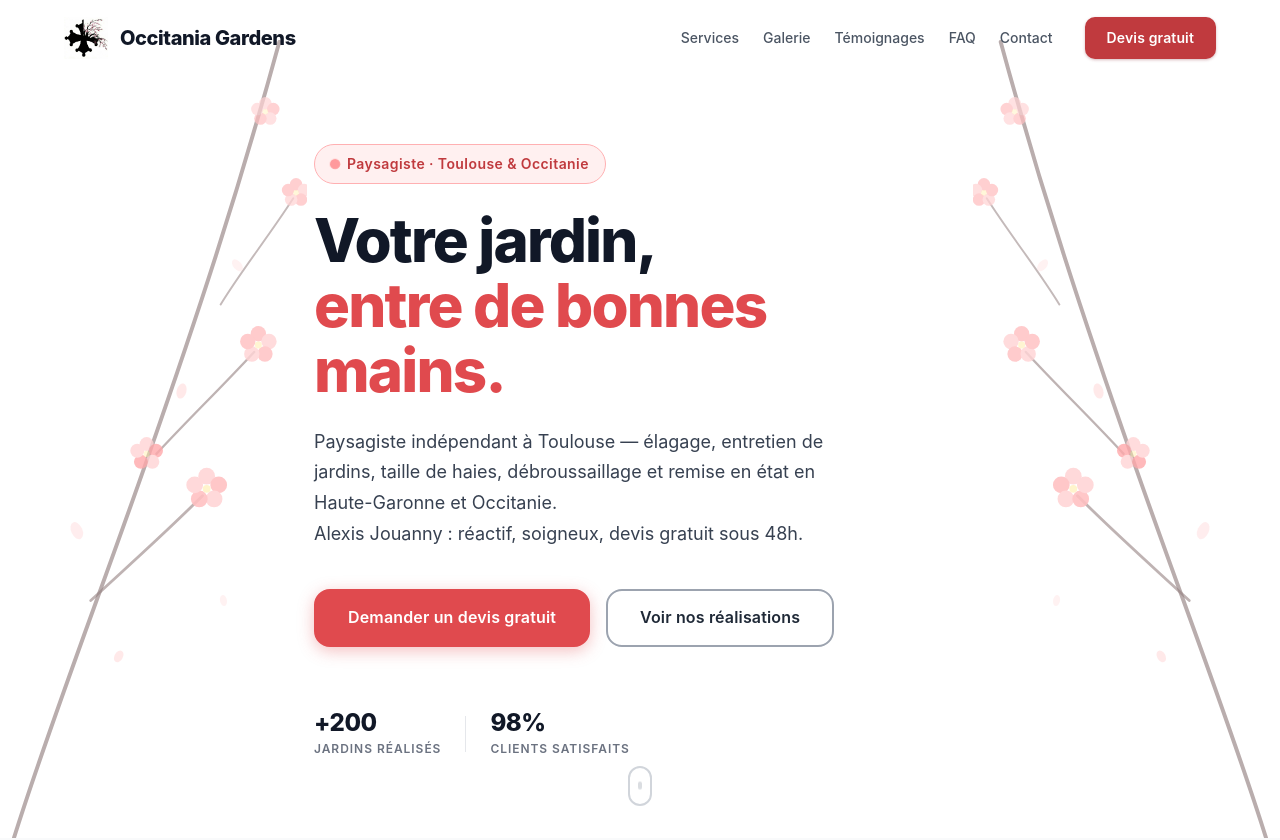
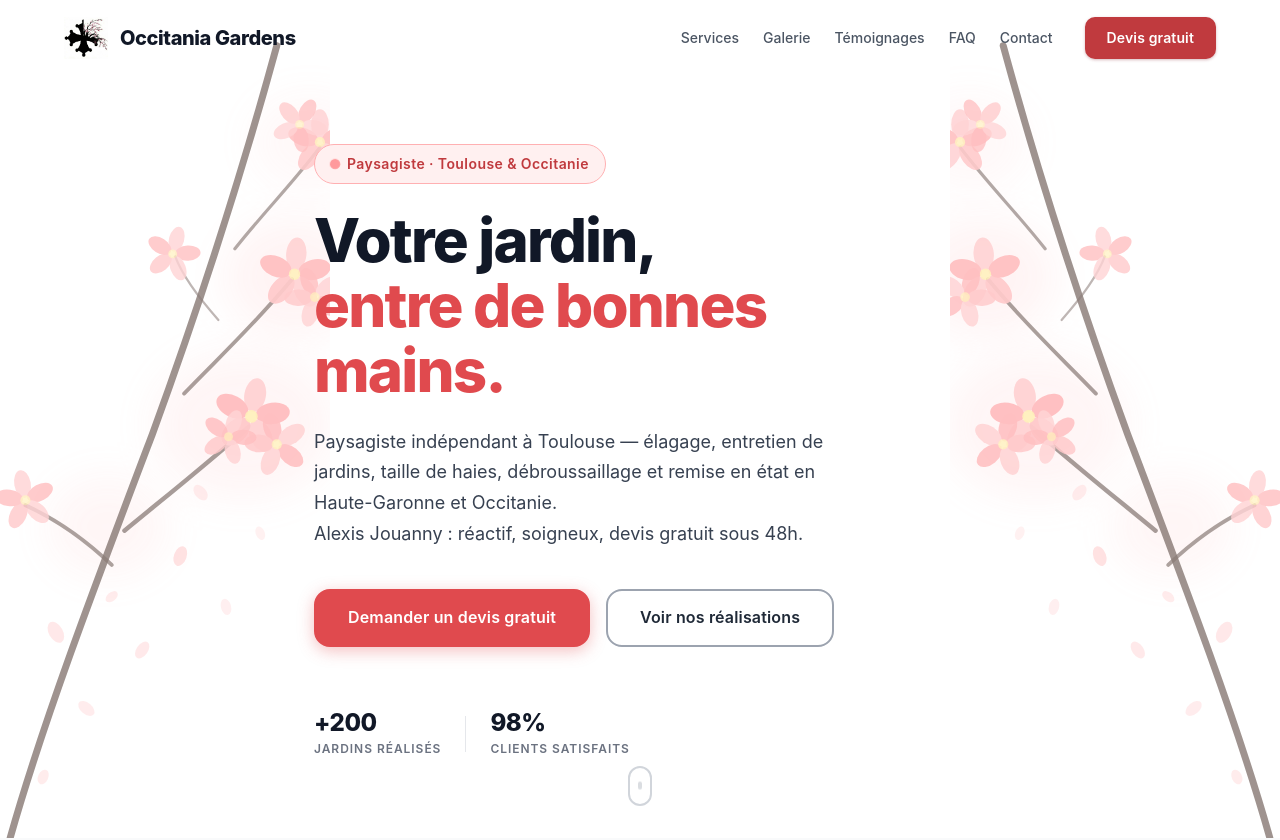
Before and after one commit to Madara-cmyk/template-paysagiste, a React (Vite) app: page / in a window 1280 px wide. Shown: the top 840 px of the page. Built offline with nearby package versions, Linux system fonts and the light colour scheme.

Commit message:
Hero : cerisiers redessinés — pétales vrais, clusters denses, halos aquarelle

```diff
--- a/src/components/Hero.jsx
+++ b/src/components/Hero.jsx
@@ -1,75 +1,129 @@
 function CherryBlossom() {
   return (
-    <svg viewBox="0 0 220 600" xmlns="http://www.w3.org/2000/svg" fill="none">
+    <svg viewBox="0 0 260 660" xmlns="http://www.w3.org/2000/svg" fill="none">
+      <defs>
+        <filter id="wc" x="-60%" y="-60%" width="220%" height="220%">
+          <feGaussianBlur stdDeviation="16"/>
+        </filter>
+      </defs>
+
+      {/* Watercolor washes behind flower clusters */}
+      <ellipse cx="192" cy="335" rx="72" ry="58" fill="#FFB0B2" opacity="0.22" filter="url(#wc)"/>
+      <ellipse cx="232" cy="218" rx="55" ry="46" fill="#FF8B8E" opacity="0.17" filter="url(#wc)"/>
+      <ellipse cx="244" cy="112" rx="46" ry="38" fill="#FFB0B2" opacity="0.15" filter="url(#wc)"/>
+      <ellipse cx="85"  cy="415" rx="48" ry="40" fill="#FF9EA0" opacity="0.16" filter="url(#wc)"/>
+
       {/* Main branch */}
-      <path d="M10 600 C35 520 70 430 105 330 C140 230 170 140 200 30"
-            stroke="#3d1a1a" strokeWidth="2.8" strokeLinecap="round" opacity="0.65"/>
-      {/* Sub-branch 1 */}
-      <path d="M65 430 C92 405 118 382 145 355"
-            stroke="#3d1a1a" strokeWidth="2" strokeLinecap="round" opacity="0.6"/>
-      {/* Sub-branch 2 */}
-      <path d="M112 325 C135 300 158 278 182 252"
-            stroke="#3d1a1a" strokeWidth="1.7" strokeLinecap="round" opacity="0.6"/>
-      {/* Sub-branch 3 */}
-      <path d="M158 218 C174 192 192 170 210 142"
-            stroke="#3d1a1a" strokeWidth="1.4" strokeLinecap="round" opacity="0.55"/>
+      <path d="M8 660 C34 568 76 458 120 342 C158 238 188 146 218 36"
+            stroke="#2a1008" strokeWidth="5.5" strokeLinecap="round" opacity="0.82"/>
+      {/* Sub-branch left */}
+      <path d="M88 445 C64 422 42 408 20 398"
+            stroke="#2a1008" strokeWidth="3" strokeLinecap="round" opacity="0.7"/>
+      {/* Sub-branch right lower */}
+      <path d="M98 418 C132 390 165 364 196 336"
+            stroke="#2a1008" strokeWidth="3.5" strokeLinecap="round" opacity="0.75"/>
+      {/* Sub-branch right mid */}
+      <path d="M145 310 C174 280 202 254 230 220"
+            stroke="#2a1008" strokeWidth="3" strokeLinecap="round" opacity="0.72"/>
+      {/* Sub-branch right upper */}
+      <path d="M185 196 C207 168 230 145 252 116"
+            stroke="#2a1008" strokeWidth="2.5" strokeLinecap="round" opacity="0.65"/>
+      {/* Small twig */}
+      <path d="M172 252 C156 234 144 218 138 202"
+            stroke="#2a1008" strokeWidth="1.8" strokeLinecap="round" opacity="0.55"/>
 
-      {/* Flower 1 — end of sub-branch 1 */}
-      <g transform="translate(148,350)" opacity="0.88">
-        <circle cx="0"    cy="-9"  r="6" fill="#FFB0B2"/>
-        <circle cx="8.6"  cy="-2.8" r="6" fill="#FF8B8E"/>
-        <circle cx="5.3"  cy="7.3" r="6" fill="#FFB0B2"/>
-        <circle cx="-5.3" cy="7.3" r="6" fill="#FF8B8E"/>
-        <circle cx="-8.6" cy="-2.8" r="6" fill="#FFB0B2"/>
-        <circle cx="0" cy="0" r="2.8" fill="#FFE066" opacity="0.7"/>
+      {/* ── CLUSTER 1 — lower right (3 flowers) ── */}
+      <g transform="translate(198,328)" opacity="0.97">
+        <g transform="rotate(10)"><ellipse cx="0" cy="-17" rx="8.5" ry="13.5" fill="#FFB0B2"/></g>
+        <g transform="rotate(82)"><ellipse cx="0" cy="-17" rx="8.5" ry="13.5" fill="#FF8B8E"/></g>
+        <g transform="rotate(154)"><ellipse cx="0" cy="-17" rx="8.5" ry="13.5" fill="#FFB0B2"/></g>
+        <g transform="rotate(226)"><ellipse cx="0" cy="-17" rx="8.5" ry="13.5" fill="#FF9EA0"/></g>
+        <g transform="rotate(298)"><ellipse cx="0" cy="-17" rx="8.5" ry="13.5" fill="#FF8B8E"/></g>
+        <circle cx="0" cy="0" r="5" fill="#FFE580" opacity="0.9"/>
+      </g>
+      <g transform="translate(218,350)" opacity="0.88">
+        <g transform="rotate(-15)"><ellipse cx="0" cy="-14" rx="7" ry="11.5" fill="#FF8B8E"/></g>
+        <g transform="rotate(57)"><ellipse cx="0" cy="-14" rx="7" ry="11.5" fill="#FFB0B2"/></g>
+        <g transform="rotate(129)"><ellipse cx="0" cy="-14" rx="7" ry="11.5" fill="#FF8B8E"/></g>
+        <g transform="rotate(201)"><ellipse cx="0" cy="-14" rx="7" ry="11.5" fill="#FFB0B2"/></g>
+        <g transform="rotate(273)"><ellipse cx="0" cy="-14" rx="7" ry="11.5" fill="#FF9EA0"/></g>
+        <circle cx="0" cy="0" r="4" fill="#FFE580" opacity="0.85"/>
+      </g>
+      <g transform="translate(180,344)" opacity="0.84">
+        <g transform="rotate(20)"><ellipse cx="0" cy="-12" rx="6" ry="10" fill="#FFB0B2"/></g>
+        <g transform="rotate(92)"><ellipse cx="0" cy="-12" rx="6" ry="10" fill="#FF8B8E"/></g>
+        <g transform="rotate(164)"><ellipse cx="0" cy="-12" rx="6" ry="10" fill="#FFB0B2"/></g>
+        <g transform="rotate(236)"><ellipse cx="0" cy="-12" rx="6" ry="10" fill="#FF9EA0"/></g>
+        <g transform="rotate(308)"><ellipse cx="0" cy="-12" rx="6" ry="10" fill="#FF8B8E"/></g>
+        <circle cx="0" cy="0" r="3.5" fill="#FFE580" opacity="0.8"/>
       </g>
 
-      {/* Flower 2 — end of sub-branch 2 */}
-      <g transform="translate(185,247)" opacity="0.82">
-        <circle cx="0"    cy="-8"  r="5.5" fill="#FF8B8E"/>
-        <circle cx="7.6"  cy="-2.5" r="5.5" fill="#FFB0B2"/>
-        <circle cx="4.7"  cy="6.5" r="5.5" fill="#FF8B8E"/>
-        <circle cx="-4.7" cy="6.5" r="5.5" fill="#FFB0B2"/>
-        <circle cx="-7.6" cy="-2.5" r="5.5" fill="#FF8B8E"/>
-        <circle cx="0" cy="0" r="2.5" fill="#FFE066" opacity="0.65"/>
+      {/* ── CLUSTER 2 — mid right (2 flowers) ── */}
+      <g transform="translate(232,216)" opacity="0.93">
+        <g transform="rotate(5)"><ellipse cx="0" cy="-16" rx="8" ry="13" fill="#FFB0B2"/></g>
+        <g transform="rotate(77)"><ellipse cx="0" cy="-16" rx="8" ry="13" fill="#FF8B8E"/></g>
+        <g transform="rotate(149)"><ellipse cx="0" cy="-16" rx="8" ry="13" fill="#FFB0B2"/></g>
+        <g transform="rotate(221)"><ellipse cx="0" cy="-16" rx="8" ry="13" fill="#FF9EA0"/></g>
+        <g transform="rotate(293)"><ellipse cx="0" cy="-16" rx="8" ry="13" fill="#FF8B8E"/></g>
+        <circle cx="0" cy="0" r="4.5" fill="#FFE580" opacity="0.88"/>
+      </g>
+      <g transform="translate(248,234)" opacity="0.82">
+        <g transform="rotate(-20)"><ellipse cx="0" cy="-13" rx="6.5" ry="11" fill="#FF8B8E"/></g>
+        <g transform="rotate(52)"><ellipse cx="0" cy="-13" rx="6.5" ry="11" fill="#FFB0B2"/></g>
+        <g transform="rotate(124)"><ellipse cx="0" cy="-13" rx="6.5" ry="11" fill="#FF8B8E"/></g>
+        <g transform="rotate(196)"><ellipse cx="0" cy="-13" rx="6.5" ry="11" fill="#FFB0B2"/></g>
+        <g transform="rotate(268)"><ellipse cx="0" cy="-13" rx="6.5" ry="11" fill="#FF9EA0"/></g>
+        <circle cx="0" cy="0" r="3.8" fill="#FFE580" opacity="0.82"/>
       </g>
 
-      {/* Flower 3 — on main branch mid-point */}
-      <g transform="translate(105,325)" opacity="0.8">
-        <circle cx="0"    cy="-7"  r="5" fill="#FFB0B2"/>
-        <circle cx="6.7"  cy="-2.2" r="5" fill="#FF6165"/>
-        <circle cx="4.1"  cy="5.7" r="5" fill="#FFB0B2"/>
-        <circle cx="-4.1" cy="5.7" r="5" fill="#FF6165"/>
-        <circle cx="-6.7" cy="-2.2" r="5" fill="#FFB0B2"/>
-        <circle cx="0" cy="0" r="2.2" fill="#FFE066" opacity="0.6"/>
+      {/* ── CLUSTER 3 — upper (2 flowers) ── */}
+      <g transform="translate(252,112)" opacity="0.88">
+        <g transform="rotate(0)"><ellipse cx="0" cy="-14" rx="7" ry="12" fill="#FFB0B2"/></g>
+        <g transform="rotate(72)"><ellipse cx="0" cy="-14" rx="7" ry="12" fill="#FF8B8E"/></g>
+        <g transform="rotate(144)"><ellipse cx="0" cy="-14" rx="7" ry="12" fill="#FFB0B2"/></g>
+        <g transform="rotate(216)"><ellipse cx="0" cy="-14" rx="7" ry="12" fill="#FF9EA0"/></g>
+        <g transform="rotate(288)"><ellipse cx="0" cy="-14" rx="7" ry="12" fill="#FF8B8E"/></g>
+        <circle cx="0" cy="0" r="4" fill="#FFE580" opacity="0.85"/>
+      </g>
+      <g transform="translate(236,98)" opacity="0.76">
+        <g transform="rotate(30)"><ellipse cx="0" cy="-12" rx="6" ry="10" fill="#FF8B8E"/></g>
+        <g transform="rotate(102)"><ellipse cx="0" cy="-12" rx="6" ry="10" fill="#FFB0B2"/></g>
+        <g transform="rotate(174)"><ellipse cx="0" cy="-12" rx="6" ry="10" fill="#FF8B8E"/></g>
+        <g transform="rotate(246)"><ellipse cx="0" cy="-12" rx="6" ry="10" fill="#FFB0B2"/></g>
+        <g transform="rotate(318)"><ellipse cx="0" cy="-12" rx="6" ry="10" fill="#FF9EA0"/></g>
+        <circle cx="0" cy="0" r="3.5" fill="#FFE580" opacity="0.78"/>
       </g>
 
-      {/* Flower 4 — tip of sub-branch 3 */}
-      <g transform="translate(212,138)" opacity="0.75">
-        <circle cx="0"    cy="-6"  r="4.5" fill="#FF8B8E"/>
-        <circle cx="5.7"  cy="-1.9" r="4.5" fill="#FFB0B2"/>
-        <circle cx="3.5"  cy="4.9" r="4.5" fill="#FF8B8E"/>
-        <circle cx="-3.5" cy="4.9" r="4.5" fill="#FFB0B2"/>
-        <circle cx="-5.7" cy="-1.9" r="4.5" fill="#FF8B8E"/>
-        <circle cx="0" cy="0" r="2" fill="#FFE066" opacity="0.6"/>
+      {/* ── Fleur twig ── */}
+      <g transform="translate(136,200)" opacity="0.8">
+        <g transform="rotate(15)"><ellipse cx="0" cy="-12" rx="6" ry="10" fill="#FFB0B2"/></g>
+        <g transform="rotate(87)"><ellipse cx="0" cy="-12" rx="6" ry="10" fill="#FF8B8E"/></g>
+        <g transform="rotate(159)"><ellipse cx="0" cy="-12" rx="6" ry="10" fill="#FFB0B2"/></g>
+        <g transform="rotate(231)"><ellipse cx="0" cy="-12" rx="6" ry="10" fill="#FF9EA0"/></g>
+        <g transform="rotate(303)"><ellipse cx="0" cy="-12" rx="6" ry="10" fill="#FF8B8E"/></g>
+        <circle cx="0" cy="0" r="3.5" fill="#FFE580" opacity="0.8"/>
       </g>
 
-      {/* Flower 5 — upper main branch */}
-      <g transform="translate(190,80)" opacity="0.7">
-        <circle cx="0"    cy="-6"  r="4.5" fill="#FFB0B2"/>
-        <circle cx="5.7"  cy="-1.9" r="4.5" fill="#FF8B8E"/>
-        <circle cx="3.5"  cy="4.9" r="4.5" fill="#FFB0B2"/>
-        <circle cx="-3.5" cy="4.9" r="4.5" fill="#FF8B8E"/>
-        <circle cx="-5.7" cy="-1.9" r="4.5" fill="#FFB0B2"/>
-        <circle cx="0" cy="0" r="2" fill="#FFE066" opacity="0.55"/>
+      {/* ── Fleur branche gauche ── */}
+      <g transform="translate(20,394)" opacity="0.82">
+        <g transform="rotate(-10)"><ellipse cx="0" cy="-13" rx="6.5" ry="11" fill="#FFB0B2"/></g>
+        <g transform="rotate(62)"><ellipse cx="0" cy="-13" rx="6.5" ry="11" fill="#FF8B8E"/></g>
+        <g transform="rotate(134)"><ellipse cx="0" cy="-13" rx="6.5" ry="11" fill="#FFB0B2"/></g>
+        <g transform="rotate(206)"><ellipse cx="0" cy="-13" rx="6.5" ry="11" fill="#FF9EA0"/></g>
+        <g transform="rotate(278)"><ellipse cx="0" cy="-13" rx="6.5" ry="11" fill="#FF8B8E"/></g>
+        <circle cx="0" cy="0" r="4" fill="#FFE580" opacity="0.8"/>
       </g>
 
-      {/* Falling petals */}
-      <ellipse cx="55"  cy="380" rx="4" ry="6.5" fill="#FFB0B2" opacity="0.4" transform="rotate(-25 55 380)"/>
-      <ellipse cx="130" cy="280" rx="3.5" ry="5.5" fill="#FF8B8E" opacity="0.35" transform="rotate(15 130 280)"/>
-      <ellipse cx="170" cy="190" rx="3" ry="5"   fill="#FFB0B2" opacity="0.3" transform="rotate(-40 170 190)"/>
-      <ellipse cx="85"  cy="470" rx="3" ry="4.5" fill="#FF6165" opacity="0.25" transform="rotate(30 85 470)"/>
-      <ellipse cx="160" cy="430" rx="2.5" ry="4" fill="#FFB0B2" opacity="0.3" transform="rotate(-10 160 430)"/>
+      {/* ── Pétales tombants ── */}
+      <ellipse cx="44"  cy="498" rx="5.5" ry="9"   fill="#FFB0B2" opacity="0.52" transform="rotate(-30 44 498)"/>
+      <ellipse cx="142" cy="438" rx="5"   ry="8"   fill="#FF8B8E" opacity="0.46" transform="rotate(20 142 438)"/>
+      <ellipse cx="68"  cy="558" rx="4.5" ry="7.5" fill="#FFB0B2" opacity="0.42" transform="rotate(-50 68 558)"/>
+      <ellipse cx="112" cy="512" rx="4.5" ry="7.5" fill="#FF9EA0" opacity="0.4"  transform="rotate(35 112 512)"/>
+      <ellipse cx="178" cy="478" rx="4"   ry="6.5" fill="#FFB0B2" opacity="0.36" transform="rotate(-15 178 478)"/>
+      <ellipse cx="34"  cy="612" rx="4"   ry="6"   fill="#FF8B8E" opacity="0.3"  transform="rotate(25 34 612)"/>
+      <ellipse cx="158" cy="388" rx="4.5" ry="7"   fill="#FFB0B2" opacity="0.42" transform="rotate(-40 158 388)"/>
+      <ellipse cx="88"  cy="470" rx="3.5" ry="5.5" fill="#FF9EA0" opacity="0.36" transform="rotate(50 88 470)"/>
+      <ellipse cx="205" cy="420" rx="3.5" ry="5.5" fill="#FFB0B2" opacity="0.32" transform="rotate(-22 205 420)"/>
     </svg>
   )
 }
```
